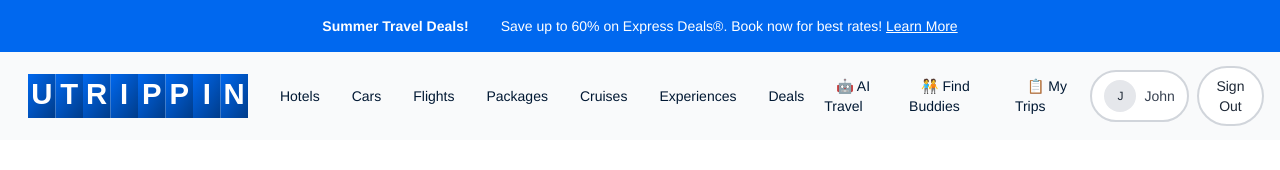
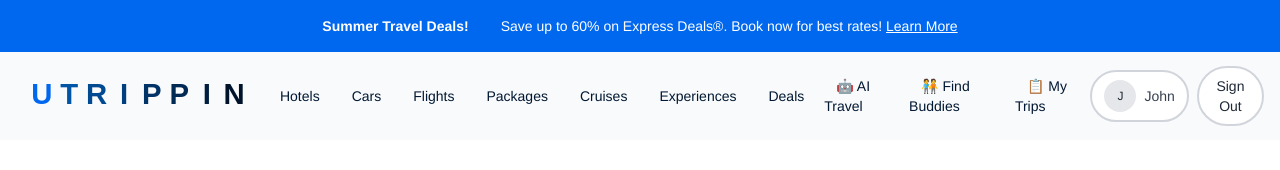
Before and after one commit to AMB305/v0-utrippin, a React (Vite) app: page / in a window 1280 px wide. Shown: the top 170 px of the page. Built offline with nearby package versions, Linux system fonts and the light colour scheme; no server answers.

Commit message:
Create clean logo and update header

```diff
--- a/src/components/layout/header.jsx
+++ b/src/components/layout/header.jsx
@@ -15,7 +15,7 @@ export default function Header() {
           <div className="flex items-center gap-2">
             <Link to="/" className="flex items-center px-3 py-2 rounded-full">
               <img
-                src="/utrippin_logo_hover.svg"
+                src="/utrippin_logo_clean.svg"
                 alt="UTrippin Logo"
                 className="h-12 w-auto"
               />
```
Also changed, not shown: public/utrippin_logo_clean.svg (added).
